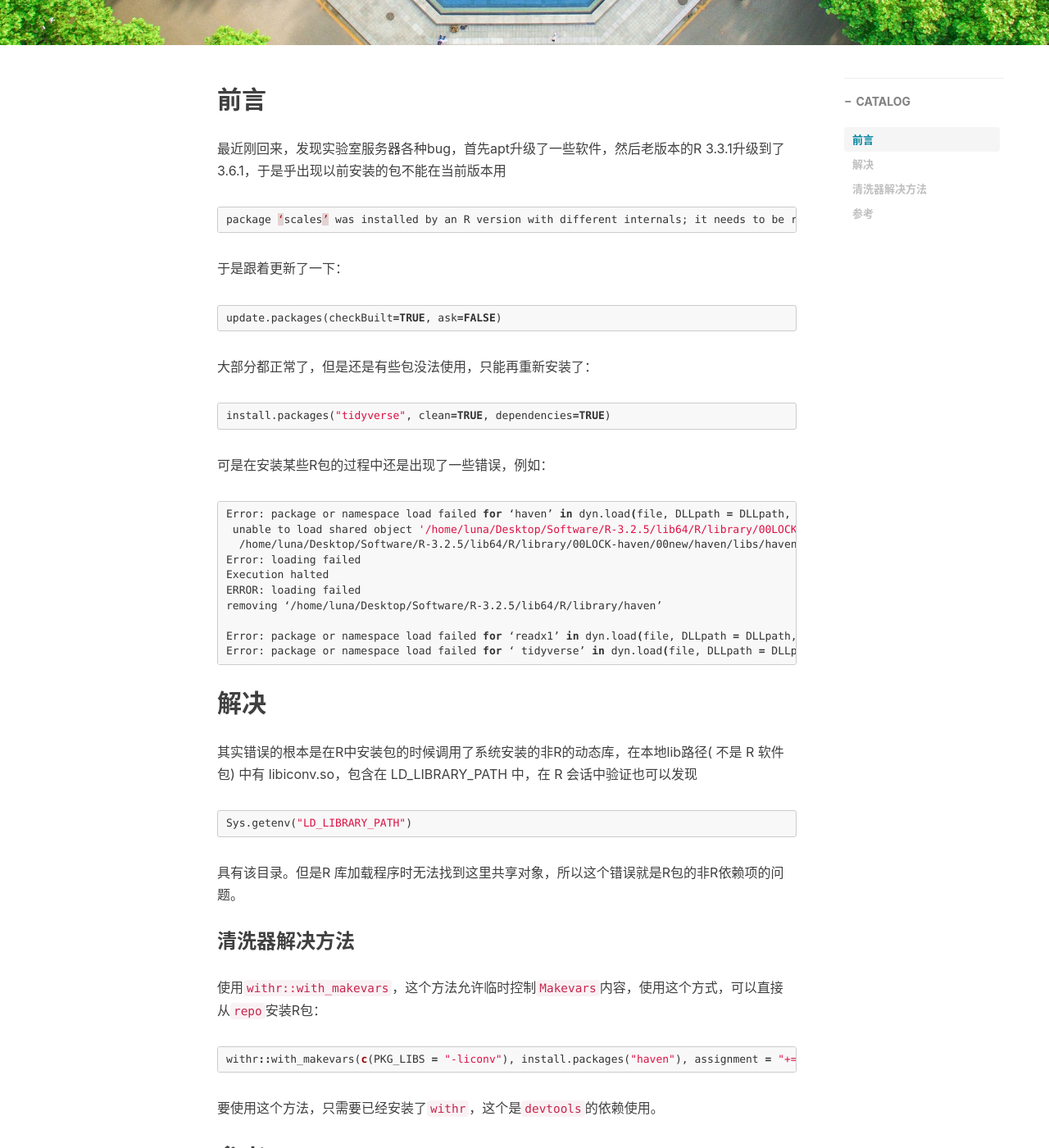
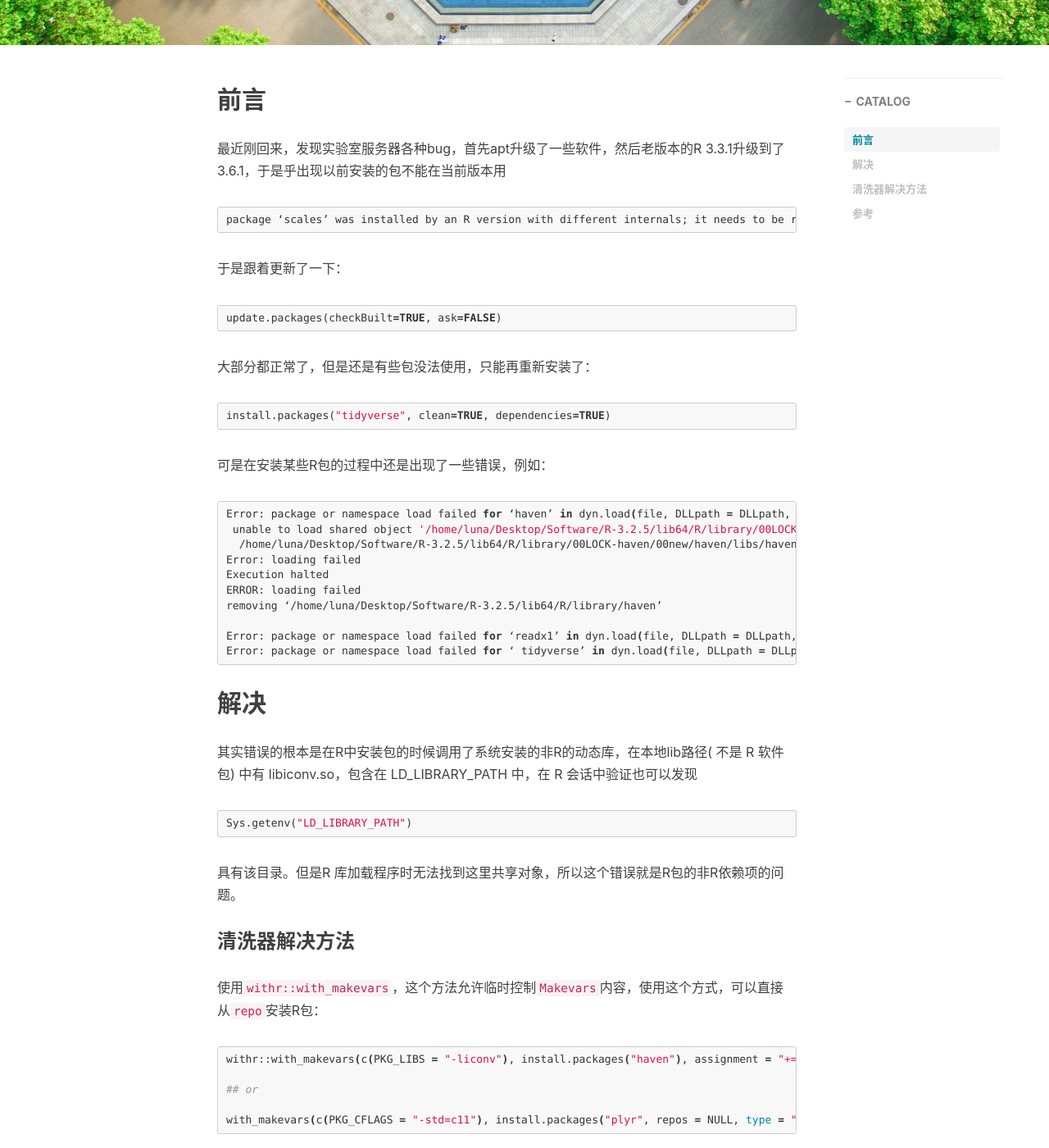
Before and after one commit to gygys/gygys.github.io, a Jekyll site: the page built from _posts/2019-11-21-安装R包出现load failed错误.md, in a window 1280 px wide and 1400 px high, scrolled down 468 px. Shown: the whole window at 82% size. Built offline with Jekyll 4.4.1, drawn with Linux system fonts in a browser that asks for light colours; nearby versions of some CDN libraries; comment, search, counter and statistics services are not loaded.

Commit message:
Update 2019-11-21-安装R包出现load failed错误.md

````diff
--- a/_posts/2019-11-21-安装R包出现load failed错误.md
+++ b/_posts/2019-11-21-安装R包出现load failed错误.md
@@ -13,7 +13,7 @@ tags:
 
 ## 前言
 最近刚回来，发现实验室服务器各种bug，首先apt升级了一些软件，然后老版本的R 3.3.1升级到了3.6.1，于是乎出现以前安装的包不能在当前版本用
-```R
+```shell
 package ‘scales’ was installed by an R version with different internals; it needs to be reinstalled for use with this R version
 ```
 于是跟着更新了一下：
@@ -47,10 +47,12 @@ Sys.getenv("LD_LIBRARY_PATH")
 
 ### 清洗器解决方法
 使用`withr::with_makevars`，这个方法允许临时控制`Makevars`内容，使用这个方式，可以直接从`repo`安装R包：
-```R
+```shell
 withr::with_makevars(c(PKG_LIBS = "-liconv"), install.packages("haven"), assignment = "+=")
+
+## or
+
 with_makevars(c(PKG_CFLAGS = "-std=c11"), install.packages("plyr", repos = NULL, type = "source"), assignment = "+=")
-
 ```
 要使用这个方法，只需要已经安装了`withr`，这个是`devtools`的依赖使用。
 
````
